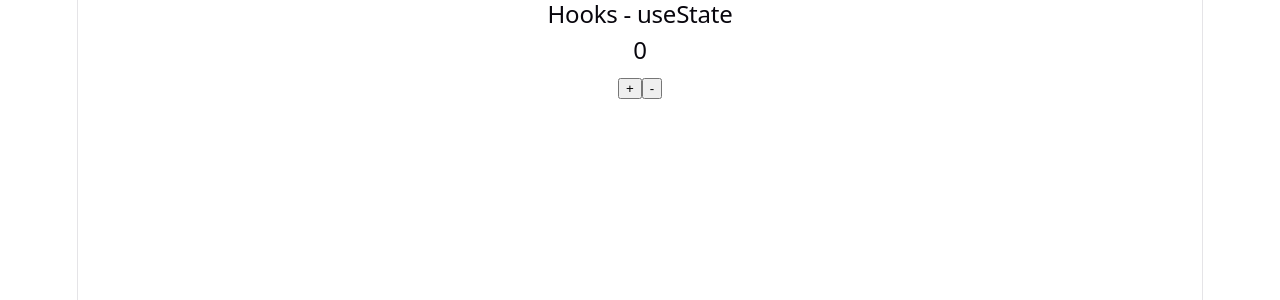
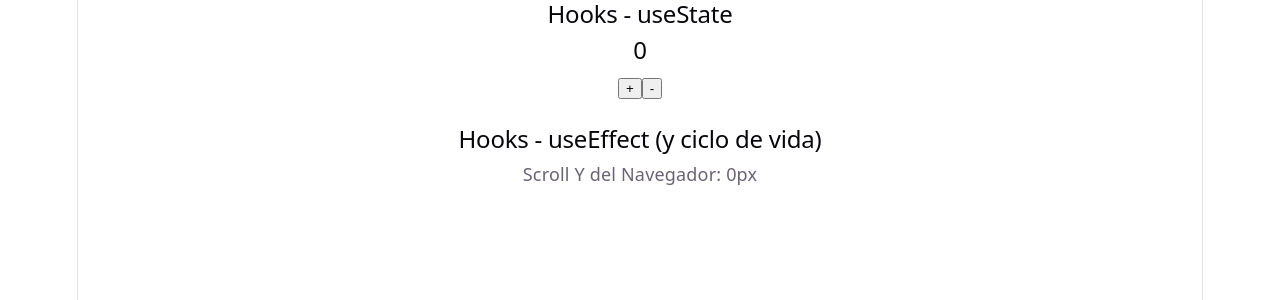
Before and after one commit to Hanuel08/jonmircha-react, a React (Vite) app in the folder react-hooks/: page / in a window 1280 px wide. Shown: the top 300 px of the page. Built offline with nearby package versions, Linux system fonts and the light colour scheme.

Commit message:
add ScrollHooks component

```diff
--- a/react-hooks/src/App.css
+++ b/react-hooks/src/App.css
@@ -182,3 +182,8 @@
     border-right-color: var(--border);
   }
 }
+
+
+body {
+  height: 200vh;
+}
--- a/react-hooks/src/App.jsx
+++ b/react-hooks/src/App.jsx
@@ -5,6 +5,7 @@ import heroImg from './assets/hero.png'
 import './App.css'
 
 import { ContadorHooks } from "./components/ContadorHooks.jsx"
+import { ScrollHooks } from "./components/ScrollHooks.jsx"
 
 function App() {
   //const [count, setCount] = useState(0)
@@ -13,6 +14,8 @@ function App() {
     <>
       <div>
         <ContadorHooks />
+        <br />
+        <ScrollHooks />
       </div>
     </>
   )
--- /dev/null
+++ b/react-hooks/src/components/ScrollHooks.jsx
@@ -0,0 +1,52 @@
+import { useState, useEffect } from "react";
+
+export function ScrollHooks() {
+  const [scrollY, setScrollY] = useState(0);
+
+  //Cada vez que hay un cambio en el render se ejecuta este useEffect (no es buena practica)
+  useEffect(()=> {
+    console.log("Moviendo el scroll")
+
+    const detectarScroll = () => setScrollY(window.pageYOffset)
+
+    addEventListener("scroll", detectarScroll)
+
+    return () => {
+      removeEventListener("scroll", detectarScroll)
+      console.log("Fase de desmontaje del scrollHooks")
+    }
+  })
+
+
+  //Esta es la forma correcta de hacerlo. Asi solo se ejecuta cuando cambia el scrollY
+  useEffect(()=> {
+    console.log("Moviendo el scroll 2")
+
+    const detectarScroll = () => setScrollY(window.pageYOffset)
+
+    addEventListener("scroll", detectarScroll)
+  }, [scrollY])
+
+
+  //Con un array vacio [] solo se ejecuta una vez (fase de montaje)
+  useEffect(() => {
+    console.log("Fase de montaje")
+  }, [])
+
+
+  useEffect(()=> {
+
+    return ()=> {
+      console.log("Fase de desmontaje")
+    }
+  })
+
+
+
+  return (
+    <>
+      <h2>Hooks - useEffect (y ciclo de vida)</h2>
+      <p>Scroll Y del Navegador: {scrollY}px</p>
+    </>
+  )
+}
```
